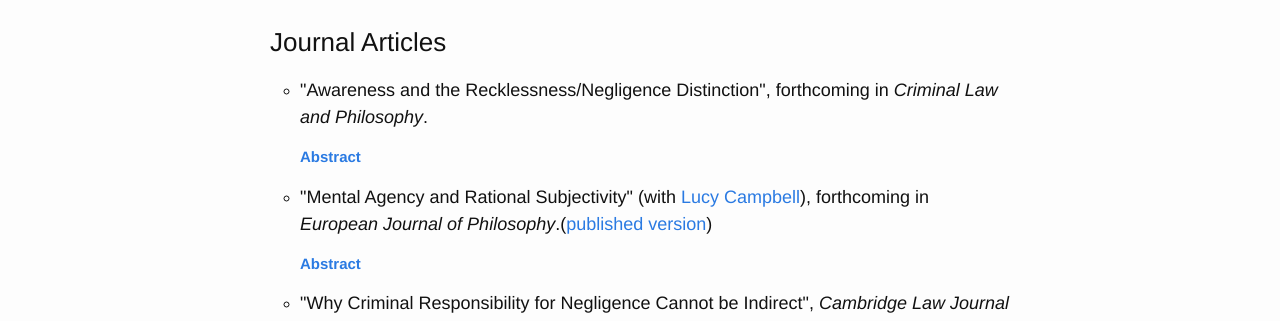
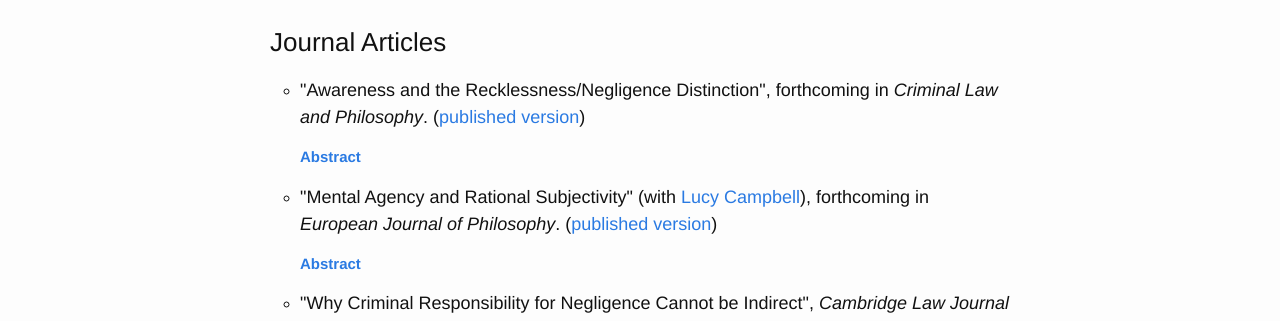
Before and after one commit to alexandergreenberg/alexandergreenberg.github.io, a Jekyll site: the page built from pages/01_Publications.html, in a window 1280 px wide. Shown: the part 131-452 px from the top of the page. Built offline with Jekyll 4.4.1, drawn with Linux system fonts in a browser that asks for light colours; some web fonts are replaced.

Commit message:
Update 01_Publications.html

```diff
--- a/pages/01_Publications.html
+++ b/pages/01_Publications.html
@@ -20,12 +20,12 @@
 <h3>Journal Articles</h3>
 <ul>
    <li>
-    <h4>"Awareness and the Recklessness/Negligence Distinction", forthcoming in <em>Criminal Law and Philosophy</em>.</h4>
+    <h4>"Awareness and the Recklessness/Negligence Distinction", forthcoming in <em>Criminal Law and Philosophy</em>. (<a href="https://doi.org/10.1007/s11572-023-09687-3" target="_blank">published version</a>)</h4>
     <p><a href="javascript:;" onclick="return toggleMe('para9')" value="Toggle"><strong>Abstract</strong></a></p>
     <div id="para9" class="hidden"><p>The distinction between the criminal fault elements of recklessness and negligence is one of Anglo-American criminal law’s key distinctions. It is a distinction with practical significance, as many serious crimes require at least recklessness and cannot be committed negligently. The distinction is standardly marked by awareness. Recklessness requires awareness that one’s conduct carries a risk of harm. Negligence only requires that one <em>ought</em> to have been aware that one’s conduct carried such a risk, even if one was in fact unaware of this. But should the recklessness/negligence distinction be marked by awareness of risk, or by something else? Does a defendant’s awareness of risk really have the normative significance to mark such a distinction? In this paper, I answer these questions by discussing a challenge to this ‘standard account’ of the recklessness/negligence distinction raised by the work of Antony Duff, who defends an alternative, non-awareness-based model of the recklessness/negligence distinction. I will argue that, although Duff’s alternative model fails, seeing how it goes wrong helps us see how awareness genuinely does have the right kind of normative significance to mark the distinction between recklessness and negligence.</p></div>
   </li>
   <li>
-    <h4>"Mental Agency and Rational Subjectivity" (with <a href="https://lucycampbellphilosophy.weebly.com">Lucy Campbell</a>), forthcoming in <em>European Journal of Philosophy</em>.(<a href="https://doi.org/10.1111/ejop.12867" target="_blank">published version</a>)</h4>
+    <h4>"Mental Agency and Rational Subjectivity" (with <a href="https://lucycampbellphilosophy.weebly.com">Lucy Campbell</a>), forthcoming in <em>European Journal of Philosophy</em>. (<a href="https://doi.org/10.1111/ejop.12867" target="_blank">published version</a>)</h4>
     <p><a href="javascript:;" onclick="return toggleMe('para8')" value="Toggle"><strong>Abstract</strong></a></p>
     <div id="para8" class="hidden"><p>Philosophy is witnessing an ‘Agential Turn’, characterised by the thought that understanding certain distinctive features of human mentality requires conceiving of many mental phenomena as <em>acts</em>, and of subjects as their <em>agents</em>. We raise a challenge for three central explanatory appeals to mental agency – agentialism about doxastic responsibility, agentialism about doxastic self-knowledge, and an agentialist explanation of the delusion of thought insertion: agentialists either commit themselves to implausibly strong claims about the kind of agency involved in the relevant phenomena, or make appeals to agency which seem explanatorily redundant. The force of this ‘Agentialist Dilemma’ has been under-appreciated, and the agentialist literature does not contain a clear answer to it. Although we don’t aim to provide to a knockdown argument against the Agential Turn, we do suggest that the Agentialist Dilemma represents a significant challenge to the approach. However, we accept the fundamental critique motivating the Agential Turn, its rejection of a purely passivist and spectatorial conception of the human mind. We close by urging the recognition of a broader category of <em>rational subjectivity</em>, a category which includes states which are neither active nor passive, but nevertheless form part of a subject’s rational point of view on the world.</p></div>
   </li>
```
